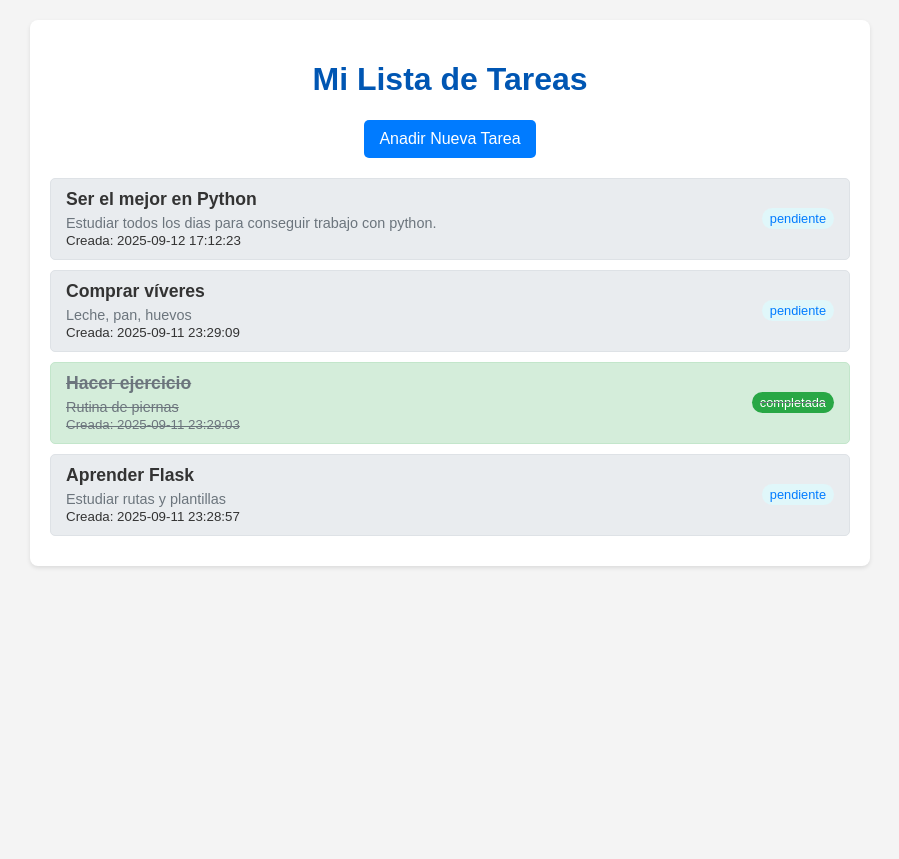
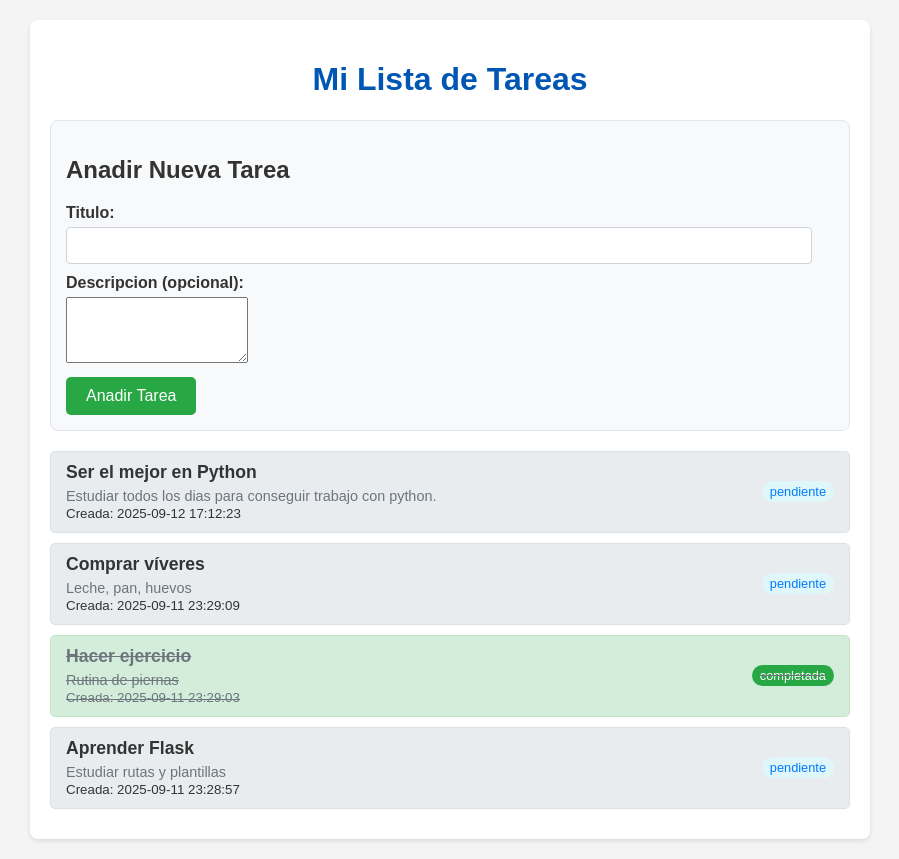
Before and after one commit to Lifimastar/mi_aplicacion_tareas, a Flask app: page / in a window 1280 px wide. Shown: the whole page, without its empty margins (190-1089 px from the left). Before the commit the page ends 568 px from the top, so only its background shows below. Run offline with Flask 3, Linux system fonts and the light colour scheme; data comes from the database, SQL or seed files in the repository; both versions use the stored data as it was after the commit.

Commit message:
Feature: Add task creation via web form

```diff
--- a/app.py
+++ b/app.py
@@ -6,15 +6,27 @@ app = Flask(__name__)
 with app.app_context():
     init_db()
 
-@app.route("/")
+@app.route("/", methods=('GET', 'POST'))
 def home():
     """
-    Muestra la lista de todas las tareas.
+    Muestra la lista de todas las tareas y maneja la creacion de nuevas tareas.
     """
     conn = get_db_connection()
+
+    if request.method == 'POST':
+        title = request.form['title']
+        description = request.form.get('description', '')
+
+        if not title:
+            print("Error! El titulo de la tarea es obligatoria.")
+        else:
+            conn.execute("INSERT INTO tasks (title, description) VALUES (?, ?)", (title, description))
+            conn.commit()
+            print(f"Tarea '{title}' anadida.")
+            return redirect(url_for('home'))
+
     tasks = conn.execute("SELECT * FROM tasks ORDER BY created_at DESC").fetchall()
     conn.close()
-
     return render_template("index.html", tasks=tasks)
 
 if __name__ == "__main__":
--- a/templates/index.html
+++ b/templates/index.html
@@ -70,28 +70,64 @@
             color: #6c757d;
             margin-top: 30px;
         }
-        .add-task-link {
+        .add-task-form {
+            background-color: #f8f9fa;
+            padding: 15px;
+            border-radius: 8px;
+            margin-bottom: 20px;
+            border: 1px solid #e2e6ea;
+        }
+        .add-task-form label {
             display: block;
-            text-align: center;
-            margin-top: 20px;
-            padding: 10px 15px;
-            background-color: #007bff;
+            margin-bottom: 5px;
+            font-weight: bold;
+        }
+        .add-task-form input[type='text'],
+        .add-task-from textarea {
+            width: calc(100% - 22px);
+            padding: 10px;
+            margin-bottom: 10px;
+            border: 1px solid #ced4da;
+            border-radius: 4px;
+            box-sizing: border-box;
+        }
+        .add-task-form textarea {
+            resize: vertical;
+            min-height: 60px;
+        }
+        .add-task-form button {
+            display: block;
+            margin-top: 10px;
+
+            background-color: #28a745;
             color: white;
-            text-decoration: none;
+            padding: 10px 20px;
+            border: none;
             border-radius: 5px;
-            width: fit-content;
-            margin-left: auto;
-            margin-right: auto;
+            cursor: pointer;
+            font-size: 1em;
         }
-        .add-task-link:hover {
-            background-color: #0056b3;
+        .add-task-form button:hover {
+            background-color: #218838;
         }
     </style>
 </head>
 <body>
     <div class="container">
         <h1>Mi Lista de Tareas</h1>
-        <a href="#" class="add-task-link">Anadir Nueva Tarea</a>
+
+        {# Formulario para anadir nuevas tareas #}
+        <div class="add-task-form">
+            <h2>Anadir Nueva Tarea</h2>
+            <form method="POST" action="{{ url_for('home') }}">
+                <label for="title">Titulo:</label>
+                <input type="text" id="title" name="title" required>
+                <label for="description">Descripcion (opcional):</label>
+                <textarea name="description" id="description"></textarea>
+
+                <button type="submit">Anadir Tarea</button>
+            </form>
+        </div>
 
         <div class="task-list">
             {% if tasks %}
```
Also changed, not shown: tasks.db.
